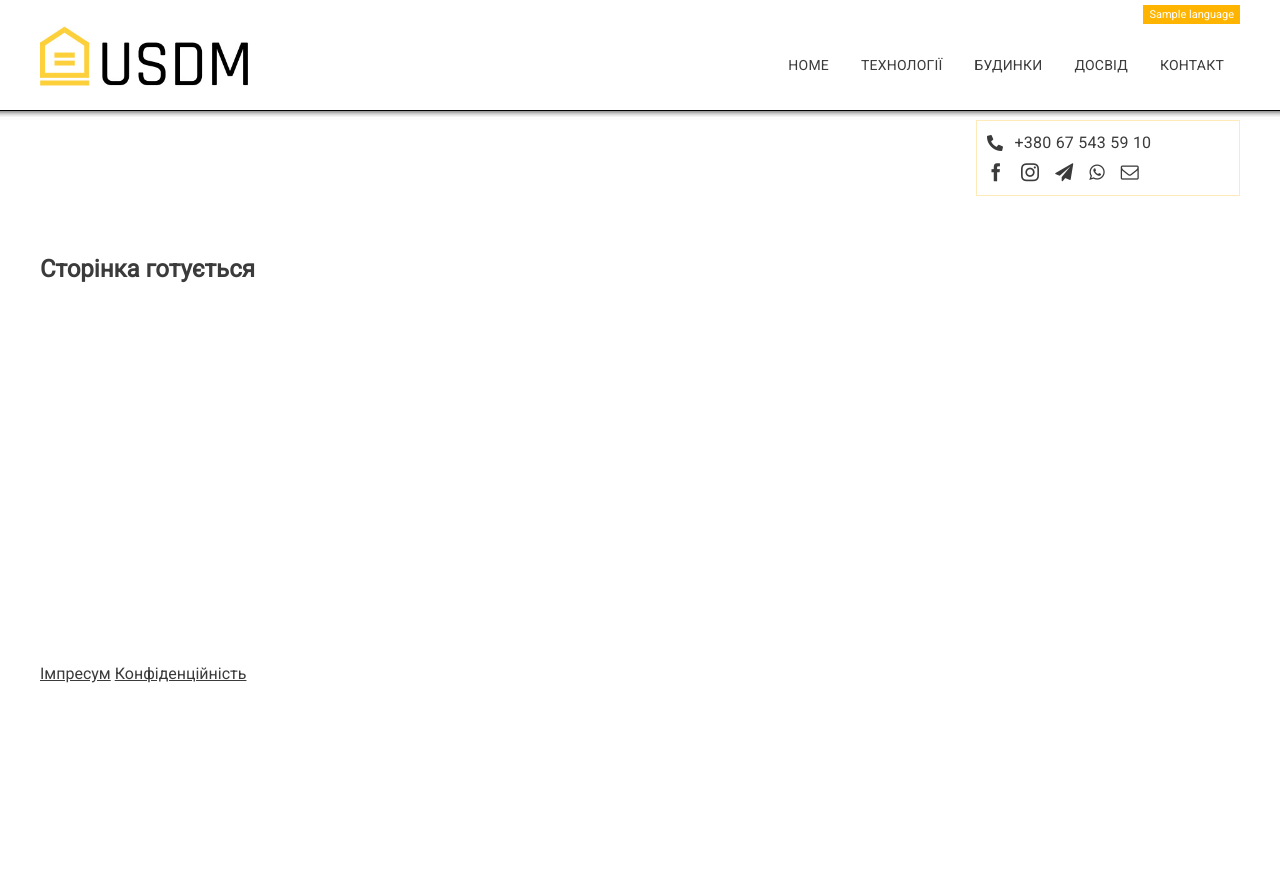
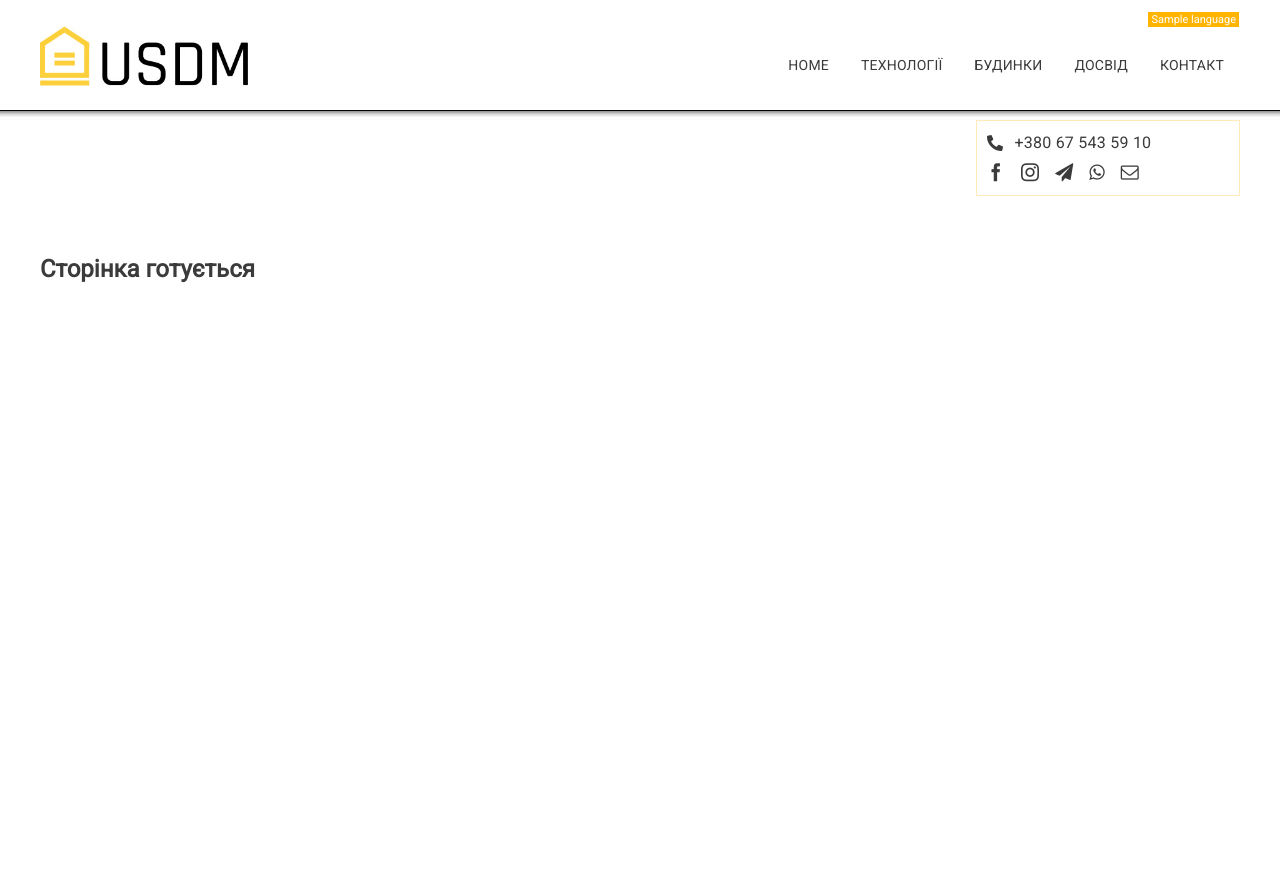
Before and after one commit to Yevhen-Yezerskyy/usdm, a Django app: template usdm/templates/pages/placeholder.html in a window 1280 px wide. Shown: the top 882 px of the page. Before the commit the page ends 683 px from the top, so only its background shows below. Run offline with Django 5.2, Linux system fonts and the light colour scheme; the template is opened without the code that fills it: most values are stand-ins (such as "Sample title", 1, 10 or a date in 2020).

Commit message:
Correct header sizing and language switcher

```diff
--- a/usdm/static/css/site.css
+++ b/usdm/static/css/site.css
@@ -52,6 +52,10 @@ body {
   background: #fff;
 }
 
+.development-scroll-space {
+  height: 3000px;
+}
+
 a {
   color: inherit;
 }
@@ -62,7 +66,7 @@ a {
   z-index: 10;
   display: flex;
   justify-content: center;
-  height: 120.328px;
+  height: 120.328125px;
   padding: 5px 30px 10px;
   background: #fff;
   background-image: url("../img/header-line.png");
@@ -84,7 +88,7 @@ a {
   display: block;
   flex: 0 0 250px;
   width: 250px;
-  margin-left: 6px;
+  margin-left: 5.984375px;
   margin-right: auto;
   line-height: 0;
 }
@@ -114,8 +118,11 @@ a {
 }
 
 .language-switcher a {
+  position: relative;
+  top: 6.546875px;
+  right: .984375px;
   display: block;
-  padding: 4px 6px;
+  padding: 2px 3px;
   background: var(--usdm-yellow);
   color: #fff;
   font-size: 11px;
--- a/usdm/templates/base.html
+++ b/usdm/templates/base.html
@@ -6,13 +6,13 @@
   <meta charset="utf-8">
   <meta name="viewport" content="width=device-width, initial-scale=1">
   <title>{% block title %}USDM{% endblock %}</title>
-  <link rel="stylesheet" href="{% static 'css/site.css' %}">
+  <link rel="stylesheet" href="{% static 'css/site.css' %}?v=20260719-2">
 </head>
 <body>
   <header class="site-header">
     <div class="site-header__inner">
       <a class="site-header__logo" href="/{{ current_language }}/" aria-label="USDM">
-        <img src="{% static 'img/usdm-logo.jpg' %}" width="400" height="100" alt="USDM">
+        <img src="{% static 'img/usdm-logo.jpg' %}?v=20260719-2" width="400" height="100" alt="USDM">
       </a>
 
       <div class="site-header__right">
--- a/usdm/templates/pages/placeholder.html
+++ b/usdm/templates/pages/placeholder.html
@@ -6,5 +6,6 @@
 {% block content %}
   <section data-page="{{ page_name }}">
     <h1>{% translate "Сторінка готується" %}</h1>
+    <div class="development-scroll-space" aria-hidden="true"></div>
   </section>
 {% endblock %}
```
